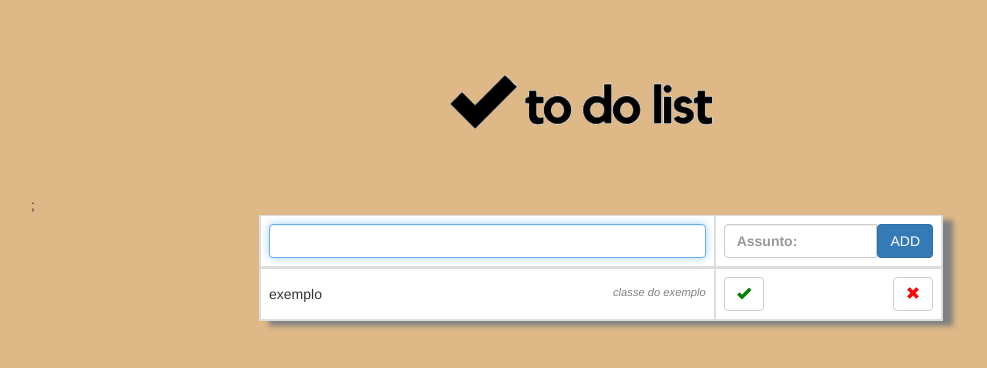
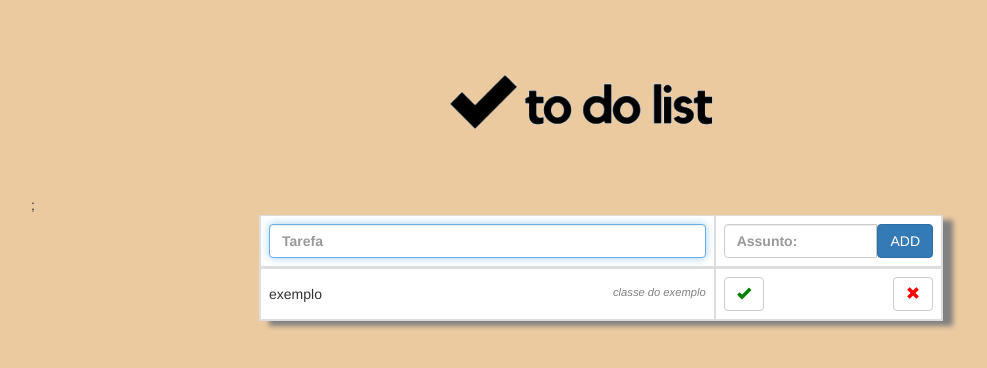
Before and after one commit to Jjoclas/to-do-list, a plain HTML site: page index.html in a window 1280 px wide. Shown: the whole page, without its empty margins (39-1026 px from the left). Drawn offline with nearby package versions, Linux system fonts and the light colour scheme.

Commit message:
Minor changes an ajustments

```diff
--- a/css/index.css
+++ b/css/index.css
@@ -1,5 +1,5 @@
 .container{
-    background-color: burlywood;
+    background-color: rgb(235, 202, 159);
     height: 100vh
 }
 
--- a/index.html
+++ b/index.html
@@ -17,7 +17,7 @@
         <thead class="row">
             <tr class="">
                 <th class="col-lg-8 col-md-8 col-xs-8">
-                    <input type="text" class="form-control" autofocus id="item">
+                    <input type="text" class="form-control" autofocus id="item" placeholder="Tarefa">
                 </th>
                 <th class="dropdown input-group input-assunto">
                     <input class="form-control dropdown-toggle" id="myInput" type="text" data-toggle="dropdown" autocomplete="off" placeholder="Assunto:">
```
